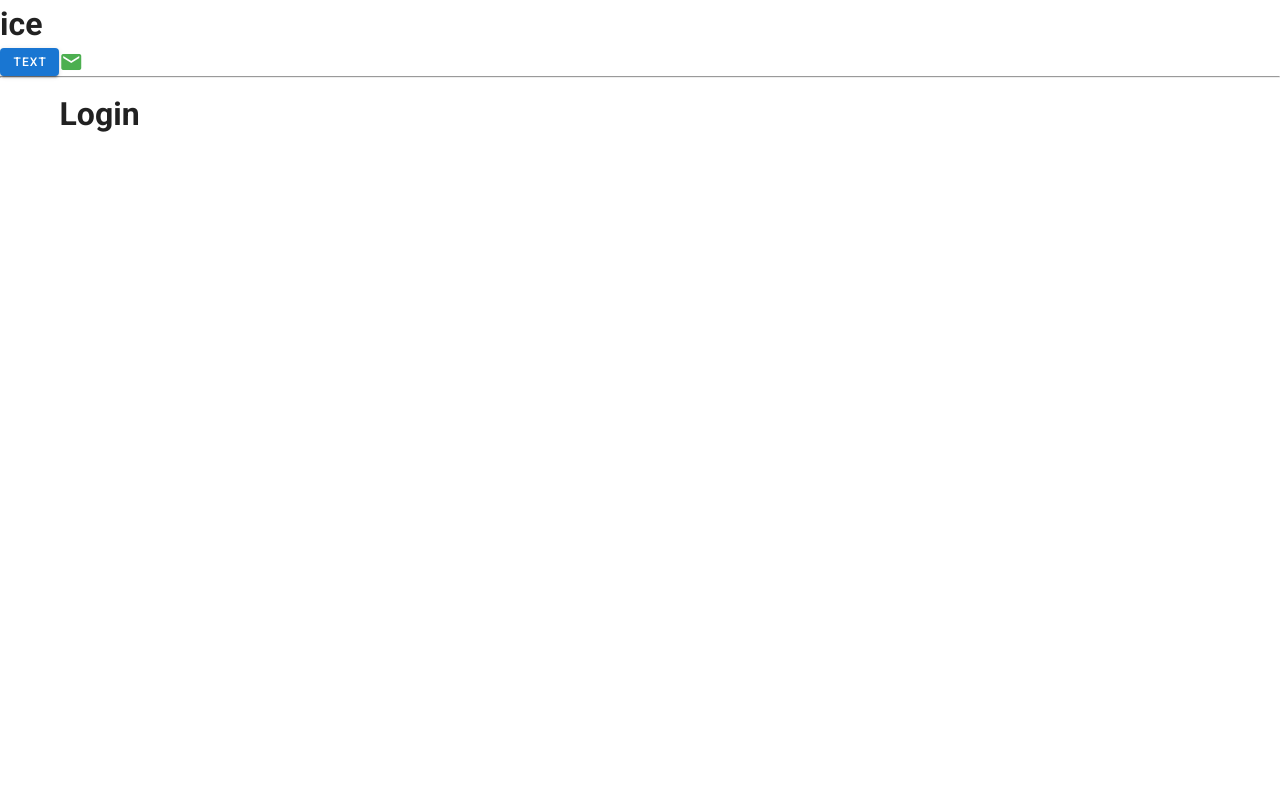
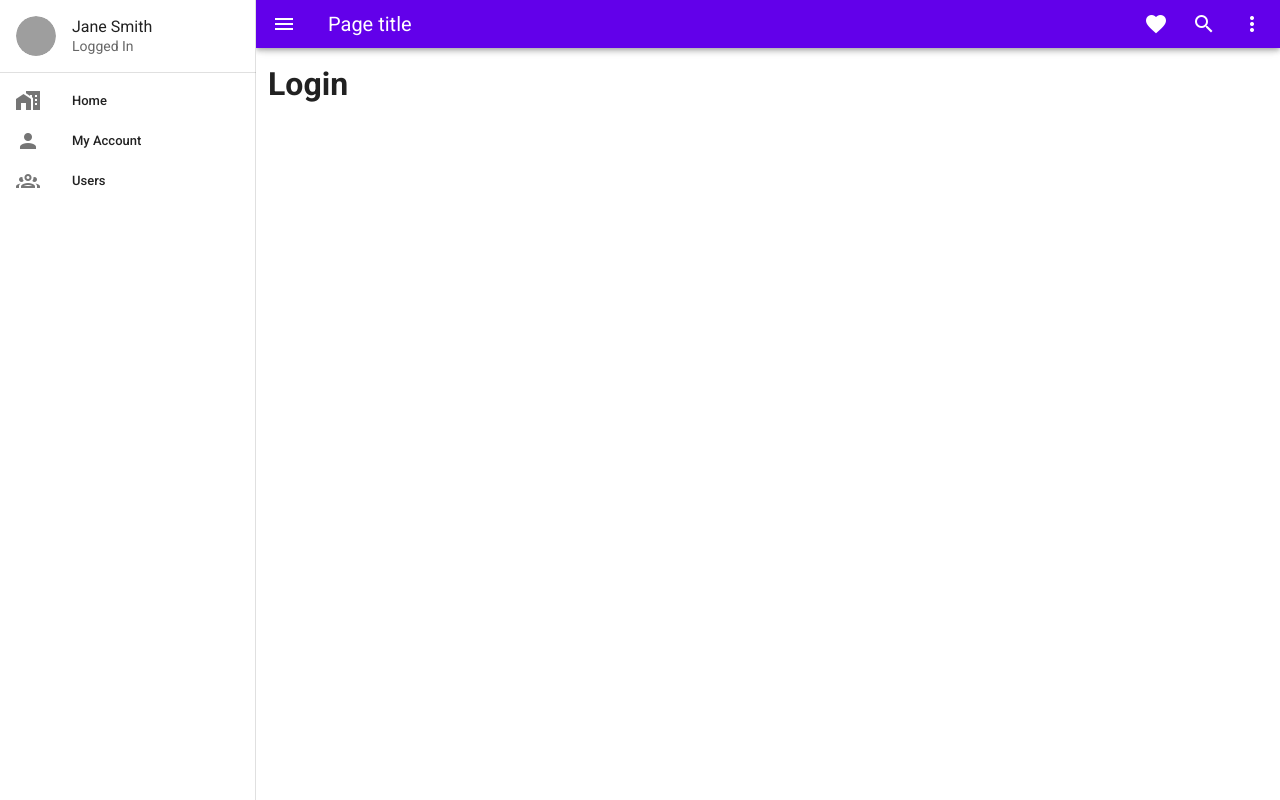
Before and after one commit to Kachapot/vueOnline, a Vue app in the folder my-stock-workshop/: page / in a window 1280 px wide. Built offline with nearby package versions, Linux system fonts and the light colour scheme; grey boxes are pictures that could not be loaded.

Commit message:
version2

```diff
--- a/my-stock-workshop/src/App.vue
+++ b/my-stock-workshop/src/App.vue
@@ -1,19 +1,24 @@
 <template>
 <v-app>
-  <div><h1>ice</h1>
-      <v-btn small color="primary" >text</v-btn>
-       <v-icon color="success">email</v-icon>
-       <hr>
-      <router-view>
-
-      </router-view>
-  </div>
+  <Header/>
+  <Menu/>
+  <Content/>
 </v-app>
 
 </template>
 
 <script>
+import Header from "@/components/core/Header"
+import Menu from "@/components/core/Menu"
+import Content from "@/components/core/Content"
+
 export default {
+  name:"App",
+  components:{
+    Header,
+    Menu,
+    Content
+  }
 
 }
 </script>
--- /dev/null
+++ b/my-stock-workshop/src/components/core/Content.vue
@@ -0,0 +1,29 @@
+<template>
+  <v-content>
+    <div >
+        <router-view></router-view>
+    </div>
+  </v-content>
+</template>
+
+<script lang="js">
+export default {
+    name:"Content",
+    props: [],
+    mounted (){
+
+    },
+    data (){
+        return{
+
+        }
+    },
+    methods:{
+
+    }
+}
+</script>
+
+<style>
+
+</style>
--- /dev/null
+++ b/my-stock-workshop/src/components/core/Header.vue
@@ -0,0 +1,39 @@
+<template>
+  <div>
+    <v-app-bar app color="deep-purple accent-4" dense dark>
+      <v-app-bar-nav-icon></v-app-bar-nav-icon>
+
+      <v-toolbar-title>Page title</v-toolbar-title>
+
+      <v-spacer></v-spacer>
+
+      <v-btn icon>
+        <v-icon>mdi-heart</v-icon>
+      </v-btn>
+
+      <v-btn icon>
+        <v-icon>mdi-magnify</v-icon>
+      </v-btn>
+
+      <v-menu left bottom>
+        <template v-slot:activator="{ on, attrs }">
+          <v-btn icon v-bind="attrs" v-on="on">
+            <v-icon>mdi-dots-vertical</v-icon>
+          </v-btn>
+        </template>
+
+        <v-list>
+          <v-list-item v-for="n in 5" :key="n" @click="() => {}">
+            <v-list-item-title>Option {{ n }}</v-list-item-title>
+          </v-list-item>
+        </v-list>
+      </v-menu>
+    </v-app-bar>
+  </div>
+</template>
+
+<script>
+export default {};
+</script>
+
+<style></style>
--- /dev/null
+++ b/my-stock-workshop/src/components/core/Menu.vue
@@ -0,0 +1,46 @@
+<template>
+    <v-navigation-drawer app permanent>
+      <template v-slot:prepend>
+        <v-list-item two-line>
+          <v-list-item-avatar>
+            <img src="https://randomuser.me/api/portraits/women/81.jpg" />
+          </v-list-item-avatar>
+
+          <v-list-item-content>
+            <v-list-item-title>Jane Smith</v-list-item-title>
+            <v-list-item-subtitle>Logged In</v-list-item-subtitle>
+          </v-list-item-content>
+        </v-list-item>
+      </template>
+
+      <v-divider></v-divider>
+
+      <v-list dense>
+        <v-list-item v-for="item in items" :key="item.title">
+          <v-list-item-icon>
+            <v-icon>{{ item.icon }}</v-icon>
+          </v-list-item-icon>
+
+          <v-list-item-content>
+            <v-list-item-title>{{ item.title }}</v-list-item-title>
+          </v-list-item-content>
+        </v-list-item>
+      </v-list>
+    </v-navigation-drawer>
+</template>
+
+<script>
+export default {
+  data() {
+    return {
+      items: [
+        { title: "Home", icon: "mdi-home-city" },
+        { title: "My Account", icon: "mdi-account" },
+        { title: "Users", icon: "mdi-account-group-outline" },
+      ],
+    };
+  },
+};
+</script>
+
+<style></style>
--- a/my-stock-workshop/src/router/index.js
+++ b/my-stock-workshop/src/router/index.js
@@ -18,7 +18,7 @@ const routes = [
   },
   {
     path: "/about",
-    name: "About",
+    name: "about",
     component: About
   },
   {
@@ -26,30 +26,37 @@ const routes = [
     redirect: "/login"
   },
   {
+    path: "*",
+    redirect: "/login"
+  },
+  {
     path: "/register",
-    name: "Register",
+    name: "register",
     component: Register
   },
   {
     path: "/report",
-    name: "Report",
+    name: "register",
     component: Reprot
   },
   {
     path: "/stock",
-    name: "Stock",
+    name: "stock",
     component: Stock
   },
   {
-    path: "/stockcreaste",
-    name: "StockCreate",
+    path: "/stock-create",
+    name: "stock-create",
     component: StockCreate
   },
   {
-    path: "/stockedit",
-    name: "StockEdit",
+    path: "/stock-edit",
+    name: "stock-edit",
     component: StockEdit
   },
+  {
+    path: "/stock-edit/:id"
+  }
 ];
 
 const router = new VueRouter({
```
